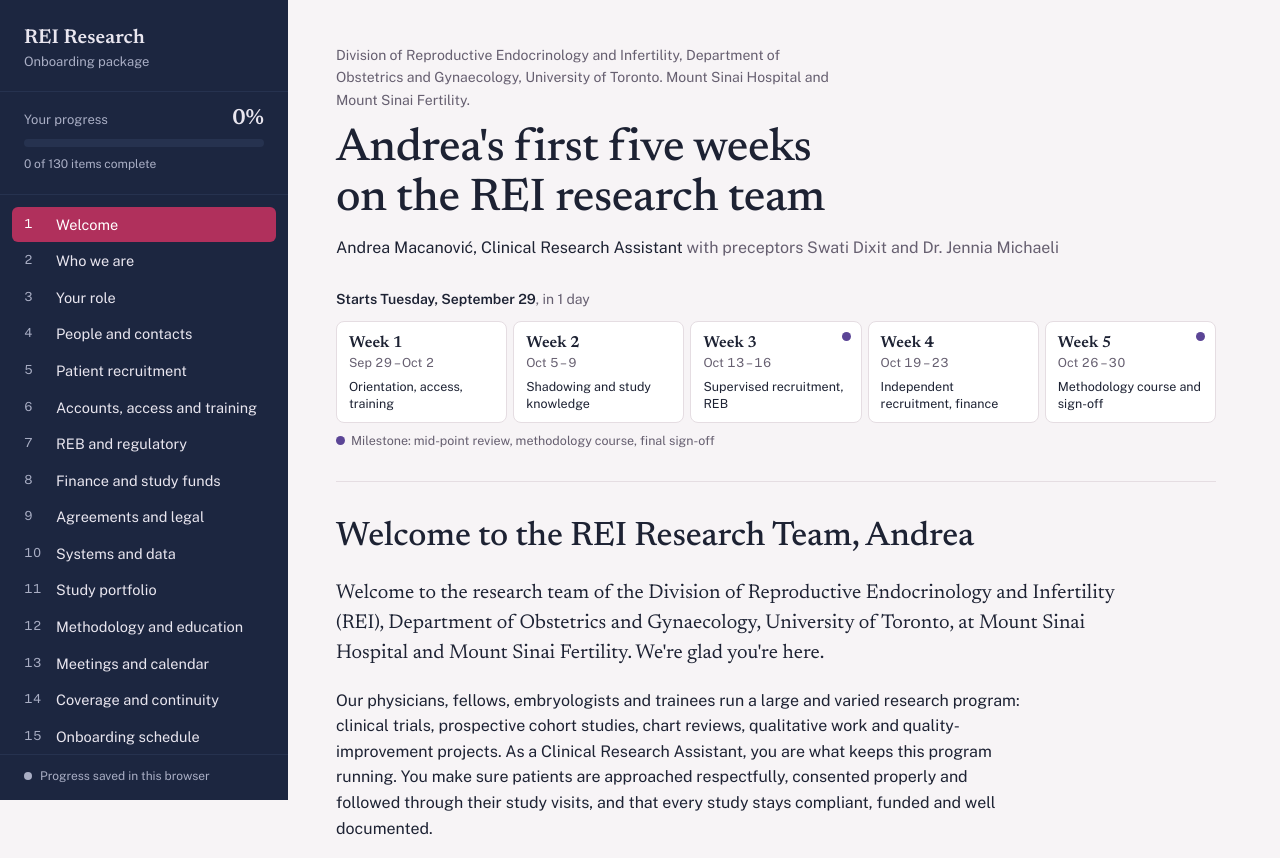
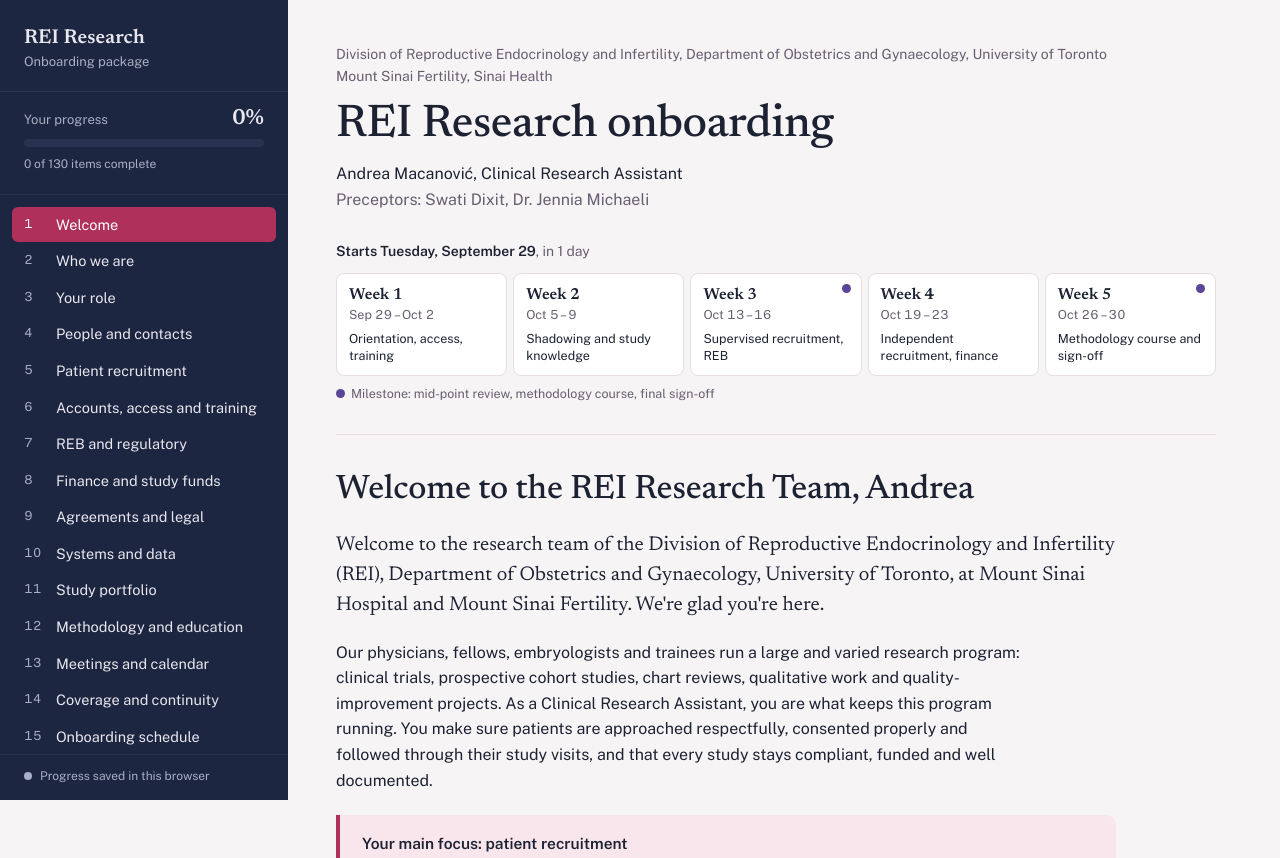
Before and after one commit to ofirttys/researchrotation, a website: page frontend/onboarding/index.html in a window 1280 px wide. Shown: the top 858 px of the page. Drawn offline with nearby package versions, Linux system fonts and the light colour scheme.

Commit message:
Update index.html

```diff
--- a/frontend/onboarding/index.html
+++ b/frontend/onboarding/index.html
@@ -62,7 +62,7 @@ nav.side li a[aria-current="true"] span.n{color:var(--accent-ink)}
 .content{margin-left:var(--side);min-width:0;padding-inline:48px}
 .inner{max-width:880px}
 header.hero{padding-block:44px 30px;border-bottom:1px solid var(--line);margin-bottom:36px}
-.hero .org{font-size:14px;color:var(--muted);max-width:60ch;margin:0}
+.hero .org{font-size:14px;line-height:1.55;color:var(--muted);margin:0}
 .hero h1{font:500 46px/1.08 var(--serif);letter-spacing:-.01em;margin:14px 0 10px;text-wrap:balance}
 .hero .who{font-size:16px;color:var(--ink);margin:0}
 .hero .who span{color:var(--muted)}
@@ -208,9 +208,9 @@ dl.gl dd{margin:0}
 <div class="content">
 <div class="inner">
 <header class="hero">
-  <p class="org">Division of Reproductive Endocrinology and Infertility, Department of Obstetrics and Gynaecology, University of Toronto. Mount Sinai Hospital and Mount Sinai Fertility.</p>
-  <h1>Andrea's first five weeks on the REI research team</h1>
-  <p class="who">Andrea Macanović, Clinical Research Assistant <span>with preceptors Swati Dixit and Dr. Jennia Michaeli</span></p>
+  <p class="org">Division of Reproductive Endocrinology and Infertility, Department of Obstetrics and Gynaecology, University of Toronto<br>Mount Sinai Fertility, Sinai Health</p>
+  <h1>REI Research onboarding</h1>
+  <p class="who">Andrea Macanović, Clinical Research Assistant<br><span>Preceptors: Swati Dixit, Dr. Jennia Michaeli</span></p>
   <div class="cycle">
     <p class="status" id="cyclestatus"></p>
     <div class="weeks" id="weeks"></div>
@@ -354,7 +354,7 @@ dl.gl dd{margin:0}
     <tr><td>Dr. Ellen Greenblatt</td><td><code>EG</code></td><td>FSH/LH RCT, Angiogenic Markers, Oncofertility database</td></tr>
     <tr><td>Dr. Claire Jones</td><td><code>CJ</code></td><td>VR during retrieval, Facebook Support Group, FERT-BURDEN</td></tr>
     <tr><td>Dr. Kimberly Liu</td><td><code>KL</code></td><td>Machine learning in IVF, stimulation protocols</td></tr>
-    <tr><td>Dr. Jennia Michaeli</td><td><code>JM / MJ</code></td><td>Trigger RCT, Telomere study, Oncofertility AfterCare, Sperm–egg fusion</td></tr>
+    <tr><td>Dr. Jennia Michaeli</td><td><code>JM</code></td><td>Trigger RCT, Telomere study, Oncofertility AfterCare, Sperm–egg fusion</td></tr>
     <tr><td>Dr. Miguel Russo</td><td><code>MR</code></td><td>Dual Trigger RCT, ICSI funding</td></tr>
     <tr><td>Dr. Vanessa Bacal</td><td><code>VB</code></td><td>Chronic Endometritis, microbiome studies, PGT-A decision aid, IVF drop-out</td></tr>
     <tr><td>Dr. Heather Shapiro</td><td><code>HS</code></td><td>Endometrial factors, lab contamination, Black patients' access study</td></tr>
```
